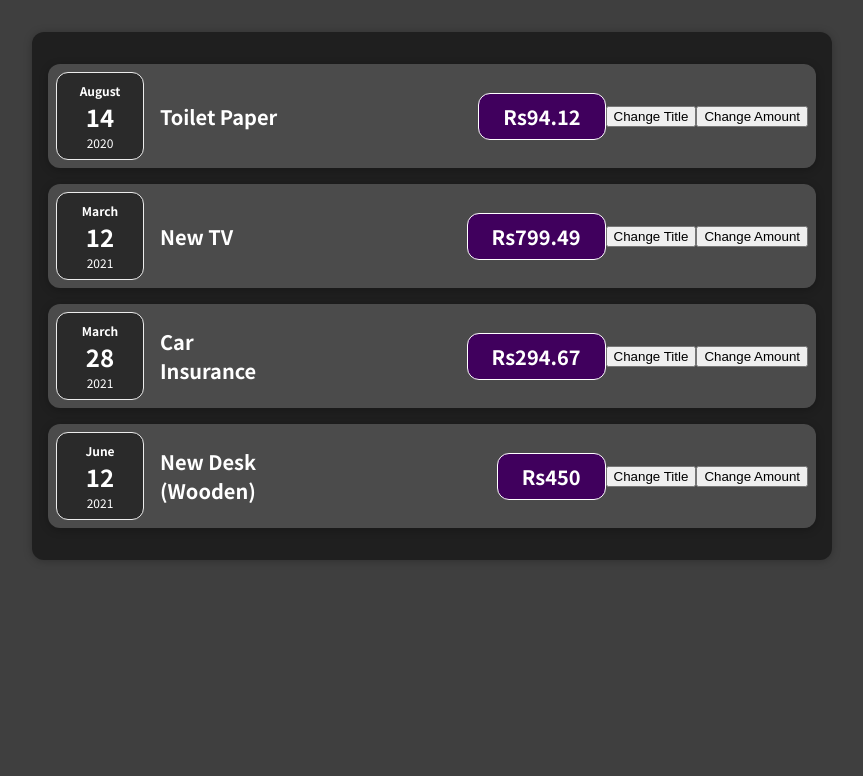
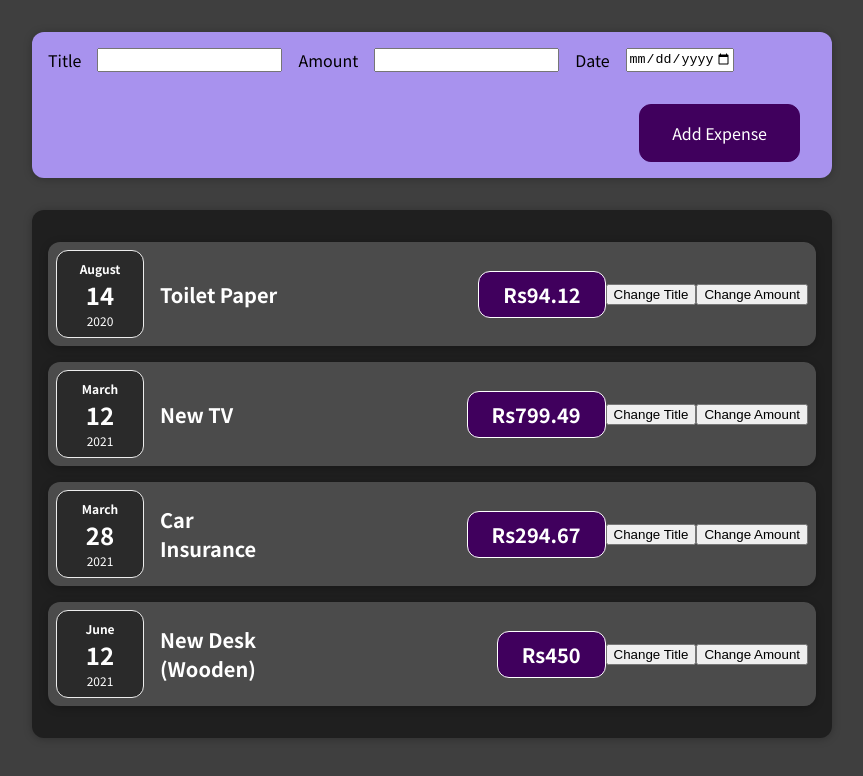
Before and after one commit to preetipatilsn/SHARPENER_REACT, a React (Create React App) app in the folder react_learning/: page / in a window 1280 px wide. Shown: the top 776 px of the page, without its empty margins (208-1071 px from the left). Built offline with nearby package versions, Linux system fonts and the light colour scheme.

Commit message:
task 4 form(ExpenseForm) done

```diff
--- a/react_learning/src/App.js
+++ b/react_learning/src/App.js
@@ -1,5 +1,7 @@
 //import ExpenseItem from "./components/ExpenseItem";
 import React from 'react';
+
+import NewExpense from './components/NewExpense/NewExpense';
 import Expenses from "./components/Expenses/Expenses";
 
 const App = () => {
@@ -35,6 +37,7 @@ const App = () => {
   ];
   return (
     <div>
+      <NewExpense/>
       <Expenses items={expenses}/>
     </div>
   );
--- /dev/null
+++ b/react_learning/src/components/NewExpense/ExpenseForm.css
@@ -0,0 +1,26 @@
+.new-expense__controls {
+  display: flex;
+  flex-wrap: wrap;
+  gap: 1rem;
+  margin-bottom: 1rem;
+  text-align: left;
+}
+
+.new-expense__control label {
+  font-weight: bold;
+  margin-bottom: 0.5rem;
+  display: block;
+}
+
+.new-expense__control input {
+  font: inherit;
+  padding: 0.5rem;
+  border-radius: 6px;
+  border: 1px solid #ccc;
+  width: 20rem;
+  max-width: 100%;
+}
+
+.new-expense__actions {
+  text-align: right;
+}
--- /dev/null
+++ b/react_learning/src/components/NewExpense/ExpenseForm.js
@@ -0,0 +1,36 @@
+import React from 'react';
+
+import './ExpenseForm.css';
+
+const ExpenseForm = () =>{
+
+    const TitleChangeHandler = (event) =>{
+        console.log(event.target.value)
+    };
+
+    return <form>
+        <div className='new-expense__controls'>
+            <div className='new-expense__controls'>
+                <label>Title</label>
+                <input type='text' onChange={TitleChangeHandler}/>
+            </div>
+
+            <div className='new-expense__controls'>
+                <label>Amount</label>
+                <input type='number' min='0.01' step='0.01'/>
+            </div>
+
+            <div className='new-expense__controls'>
+                <label>Date</label>
+                <input type='date' min='2019-01-01' max='2022-12-31'/>
+            </div>
+        </div>
+
+        <div className='new-expense__actions'>
+            <button type='submit'>Add Expense</button>
+        </div>
+    </form>
+
+}
+
+export default ExpenseForm;
--- /dev/null
+++ b/react_learning/src/components/NewExpense/NewExpense.css
@@ -0,0 +1,38 @@
+.new-expense {
+  background-color: #a892ee;
+  padding: 1rem;
+  margin: 2rem auto;
+  width: 50rem;
+  max-width: 95%;
+  border-radius: 12px;
+  text-align: center;
+  box-shadow: 0 1px 8px rgba(0, 0, 0, 0.25);
+}
+
+.new-expense button {
+  font: inherit;
+  cursor: pointer;
+  padding: 1rem 2rem;
+  border: 1px solid #40005d;
+  background-color: #40005d;
+  color: white;
+  border-radius: 12px;
+  margin-right: 1rem;
+}
+
+.new-expense button:hover,
+.new-expense button:active {
+  background-color: #510674;
+  border-color: #510674;
+}
+
+.new-expense button.alternative {
+  color: #220131;
+  border-color: transparent;
+  background-color: transparent;
+}
+
+.new-expense button.alternative:hover,
+.new-expense button.alternative:active {
+  background-color: #ddb3f8;
+}
--- /dev/null
+++ b/react_learning/src/components/NewExpense/NewExpense.js
@@ -0,0 +1,12 @@
+import React from 'react';
+
+import './NewExpense.css';
+import ExpenseForm from './ExpenseForm';
+
+const NewExpense = () => {
+    return <div className='new-expense'>
+        <ExpenseForm />
+    </div>
+};
+
+export default NewExpense;
```
